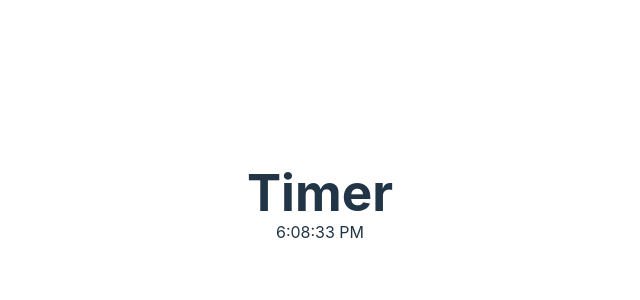
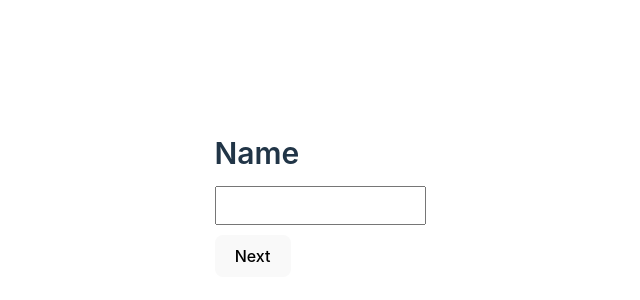
Before and after one commit to uphadeshrikant712/Daily-Coding-Challanges, a React (Vite) app in the folder 2.Tasks/: page / in a window 1280 px wide. Shown: the part 196-496 px from the top of the page, without its empty margins (320-960 px from the left). Built offline with nearby package versions, Linux system fonts and the light colour scheme.

Commit message:
Multi-Step Form

```diff
--- a/2.Tasks/src/App.jsx
+++ b/2.Tasks/src/App.jsx
@@ -9,6 +9,7 @@ import Counter from './components/6.CounterApp/Counter';
 import CounterUseReducer from './components/6.CounterApp/CounterUseReducer';
 import Todo from './components/7.ToDo List/Todo';
 import Timer from './components/8.Live Timer/Timer';
+import MultiStep from './components/9.Multi-Step-Form/MultiStep';
 
 const App = () => {
   return (
@@ -27,7 +28,10 @@ const App = () => {
 
       {/* <Todo/> */}
 
-<Timer/>
+      {/* <Timer /> */}
+
+      <MultiStep/>
+
     </div>
   )
 }
--- /dev/null
+++ b/2.Tasks/src/components/9.Multi-Step-Form/MultiStep.jsx
@@ -0,0 +1,46 @@
+import React from 'react'
+import './multistep.css';
+
+const MultiStep = () => {
+  const data = [
+    {
+      id: "name",
+      label: 'Name',
+      inputType: "text",
+      buttonName: "Next",
+      placeholder: "Enter Name",
+    },
+    {
+      id: 'email',
+      label: "Email",
+      inputType: 'email',
+      buttonName: 'Next',
+      placeholder: "Enter Email"
+    },
+    {
+      id: "dob",
+      label: 'DOB',
+      inputType: "date",
+      buttonName: "Next",
+      placeholder: 'Enter DOB',
+    },
+    {
+      id: 'password',
+      label: 'Password',
+      inputType: 'Password',
+      buttonName: 'Submit',
+      placeholder: ""
+    }
+  ];
+  return (
+    <div>
+      <form action="" className='form'>
+        <label htmlFor="">Name</label>
+        <input type="text" />
+        <button>Next</button>
+      </form>
+    </div>
+  )
+}
+
+export default MultiStep
--- /dev/null
+++ b/2.Tasks/src/components/9.Multi-Step-Form/multistep.css
@@ -0,0 +1,13 @@
+.form
+{
+  display: flex;
+  align-items: start;
+  justify-content: center;
+  flex-direction: column;
+  gap: 10px;
+}
+label
+{
+  font-size: 30px;
+  font-weight: 600;
+}
```
